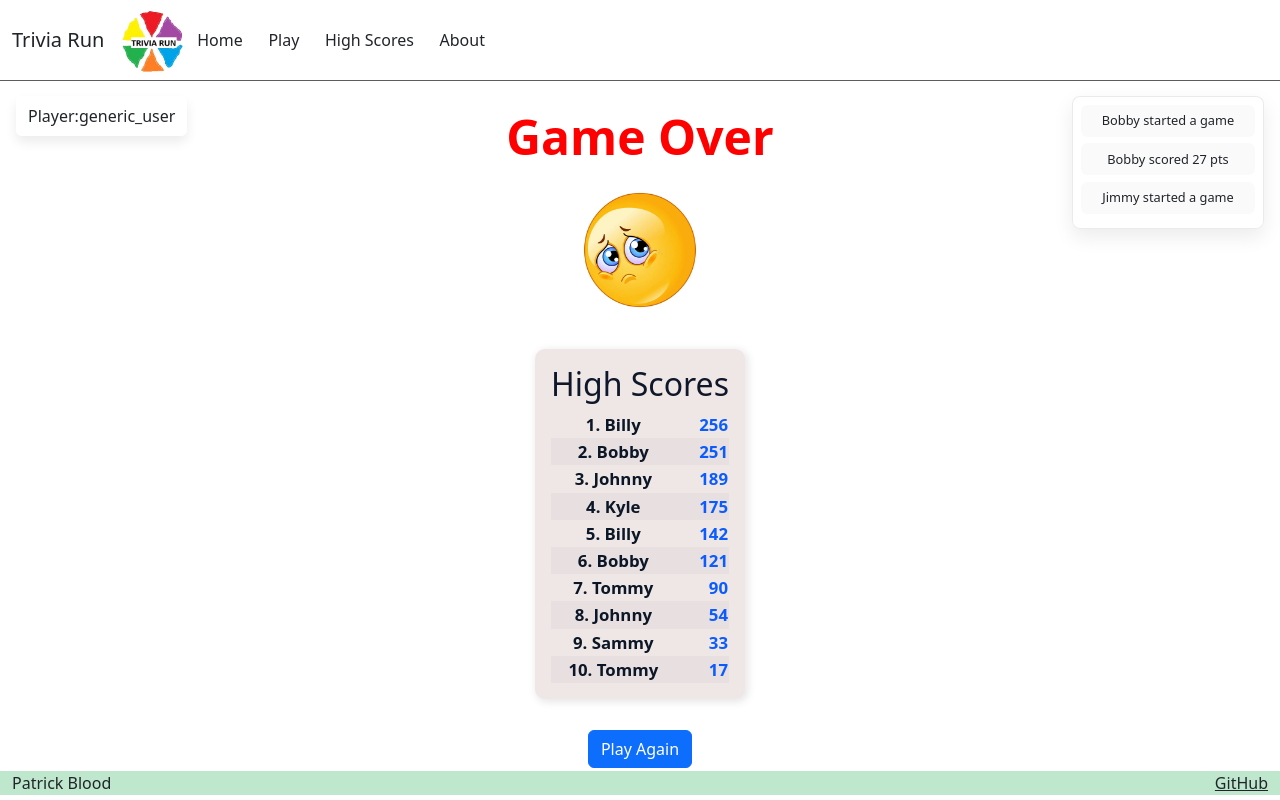
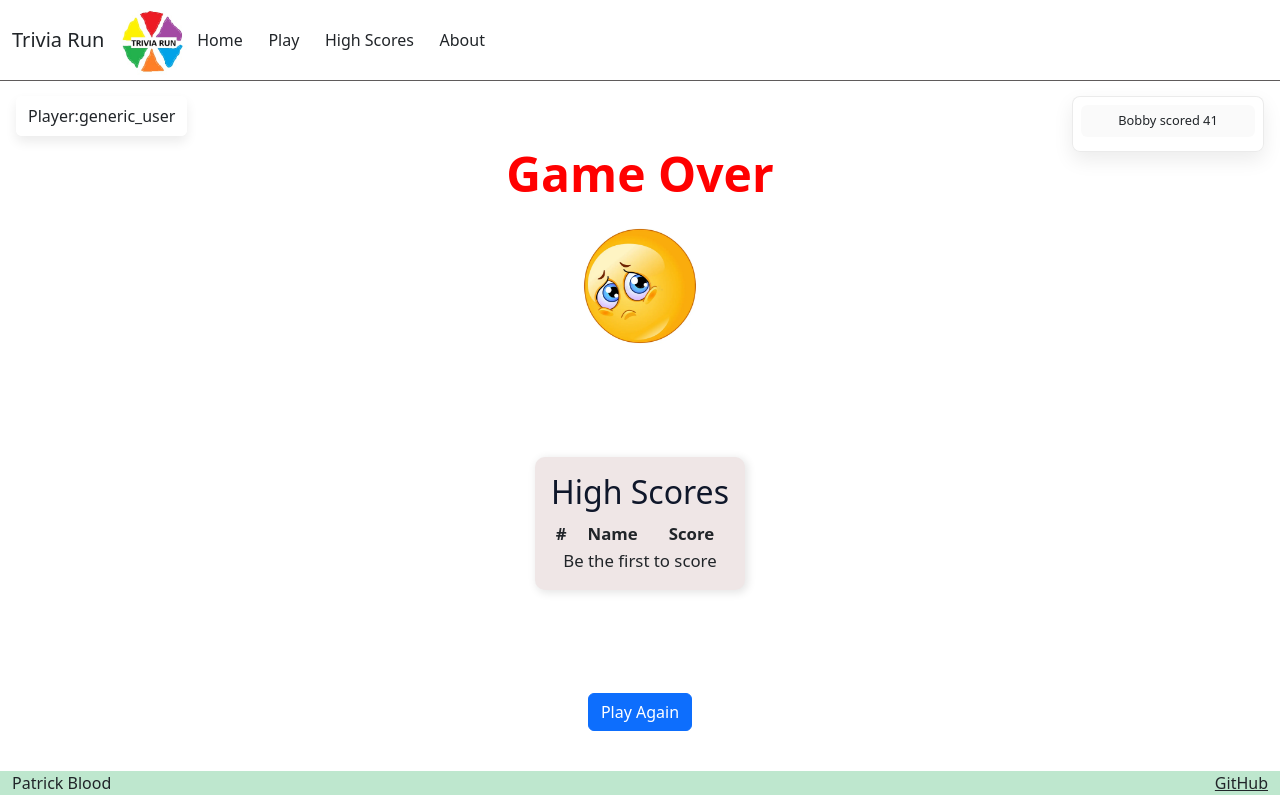
Before and after one commit to pblood66/startup, a React (Vite) app: page /game-over in a window 1280 px wide. Built offline with nearby package versions, Linux system fonts and the light colour scheme.

Commit message:
Added high score table that uses local storage

```diff
--- a/src/game-over/game-over.jsx
+++ b/src/game-over/game-over.jsx
@@ -1,9 +1,41 @@
 import React from 'react'
 import "./game-over.css"
 import "../scores/scores.css"
+import { SocketNotifications } from '../play/notifications';
 
 
 export function Game_Over() {
+  const [scores, setScores] = React.useState([]);
+
+  React.useEffect(() => {
+    const scoresText = localStorage.getItem('scores');
+    if (scoresText) {
+      setScores(JSON.parse(scoresText));
+    }
+  }, []);
+
+  // Sort descending and limit to top 10
+  const sortedScores = [...scores].sort((a, b) => b.score - a.score).slice(0, 10);
+
+  const scoreRows = [];
+  if (sortedScores.length) {
+    for (const [i, score] of sortedScores.entries()) {
+      scoreRows.push(
+        <tr key={i}>
+          <td>{i + 1}</td>
+          <td>{score.name.split('@')[0]}</td>
+          <td>{score.score}</td>
+        </tr>
+      );
+    }
+  } else {
+    scoreRows.push(
+      <tr key="0">
+        <td colSpan="4">Be the first to score</td>
+      </tr>
+    );
+  }
+
     return (
     <main className="container-fluid text-center">
         <div className="game-stats">
@@ -13,11 +45,8 @@ export function Game_Over() {
             </div>
         </div>
 
-        <div className="notifications">
-            <div className="event"><span className="player-event">Bobby</span> started a game</div>
-            <div className="event"><span className="player-event">Bobby</span> scored 27 pts</div>
-            <div className="event"><span className="player-event">Jimmy</span> started a game</div>
-        </div>
+        <SocketNotifications />
+
         <div className="game-over-title">
             <h1>Game Over</h1>
             <img src="sad-emoji.webp" width="100px" />
@@ -25,48 +54,12 @@ export function Game_Over() {
         <div className="scores">
             <h2>High Scores</h2>
             <table>
-              <tbody>
-                  <tr>
-                      <td className="player-name">1. Billy</td>
-                      <td className="score">256</td>
-                  </tr>
-                  <tr>
-                      <td className="player-name">2. Bobby</td>
-                      <td className="score">251</td>
-                  </tr>
-                  <tr>
-                      <td className="player-name">3. Johnny</td>
-                      <td className="score">189</td>
-                  </tr>
-                  <tr>
-                      <td className="player-name">4. Kyle</td>
-                      <td className="score">175</td>
-                  </tr>
-                  <tr>
-                      <td className="player-name">5. Billy</td>
-                      <td className="score">142</td>
-                  </tr>
-                  <tr>
-                      <td className="player-name">6. Bobby</td>
-                      <td className="score">121</td>
-                  </tr>
-                  <tr>
-                      <td className="player-name">7. Tommy</td>
-                      <td className="score">90</td>
-                  </tr>
-                  <tr>
-                      <td className="player-name">8. Johnny</td>
-                      <td className="score">54</td>
-                  </tr>
-                  <tr>
-                      <td className="player-name">9. Sammy</td>
-                      <td className="score">33</td>
-                  </tr>
-                  <tr>
-                      <td className="player-name">10. Tommy</td>
-                      <td className="score">17</td>
-                  </tr>
-              </tbody>
+                <thead>
+                    <th>#</th>
+                    <th>Name</th>
+                    <th>Score</th>
+                </thead>
+                <tbody id='scores'>{scoreRows}</tbody>
             </table>
         </div>
         <div className="play-again">
@@ -75,6 +68,5 @@ export function Game_Over() {
             </form>
         </div>
     </main>
-
     );
 }
--- a/src/scores/scores.jsx
+++ b/src/scores/scores.jsx
@@ -4,7 +4,7 @@ import './scores.css'
 import { SocketNotifications } from '../play/notifications';
 
 export function Scores() {
-    const [scores, setScores] = React.useState([])
+    const [scores, setScores] = React.useState([]);
 
     React.useEffect(() => {
         const scoresText = localStorage.getItem('scores');
@@ -12,6 +12,28 @@ export function Scores() {
         setScores(JSON.parse(scoresText));
         }
     }, []);
+
+    // Sort descending and limit to top 10
+    const sortedScores = [...scores].sort((a, b) => b.score - a.score).slice(0, 10);
+
+    const scoreRows = [];
+    if (sortedScores.length) {
+        for (const [i, score] of sortedScores.entries()) {
+        scoreRows.push(
+            <tr key={i}>
+            <td>{i + 1}</td>
+            <td>{score.name.split('@')[0]}</td>
+            <td>{score.score}</td>
+            </tr>
+        );
+        }
+    } else {
+        scoreRows.push(
+        <tr key="0">
+            <td colSpan="4">Be the first to score</td>
+        </tr>
+        );
+    }
 
     return (
     <main className="container-fluid text-center">
@@ -27,48 +49,12 @@ export function Scores() {
         <div className="scores">
           <h2>High Scores</h2>
             <table>
-                      <tbody>
-                          <tr>
-                              <td className="player-name">1. Billy</td>
-                              <td className="score">256</td>
-                          </tr>
-                          <tr>
-                              <td className="player-name">2. Bobby</td>
-                              <td className="score">251</td>
-                          </tr>
-                          <tr>
-                              <td className="player-name">3. Johnny</td>
-                              <td className="score">189</td>
-                          </tr>
-                          <tr>
-                              <td className="player-name">4. Kyle</td>
-                              <td className="score">175</td>
-                          </tr>
-                          <tr>
-                              <td className="player-name">5. Billy</td>
-                              <td className="score">142</td>
-                          </tr>
-                          <tr>
-                              <td className="player-name">6. Bobby</td>
-                              <td className="score">121</td>
-                          </tr>
-                          <tr>
-                              <td className="player-name">7. Tommy</td>
-                              <td className="score">90</td>
-                          </tr>
-                          <tr>
-                              <td className="player-name">8. Johnny</td>
-                              <td className="score">54</td>
-                          </tr>
-                          <tr>
-                              <td className="player-name">9. Sammy</td>
-                              <td className="score">33</td>
-                          </tr>
-                          <tr>
-                              <td className="player-name">10. Tommy</td>
-                              <td className="score">17</td>
-                          </tr>
-                      </tbody>
+                <thead>
+                    <th>#</th>
+                    <th>Name</th>
+                    <th>Score</th>
+                </thead>
+                <tbody id='scores'>{scoreRows}</tbody>
             </table>
         </div>
     </main>
```
Lines whose indentation alone changed are shown as unchanged.
